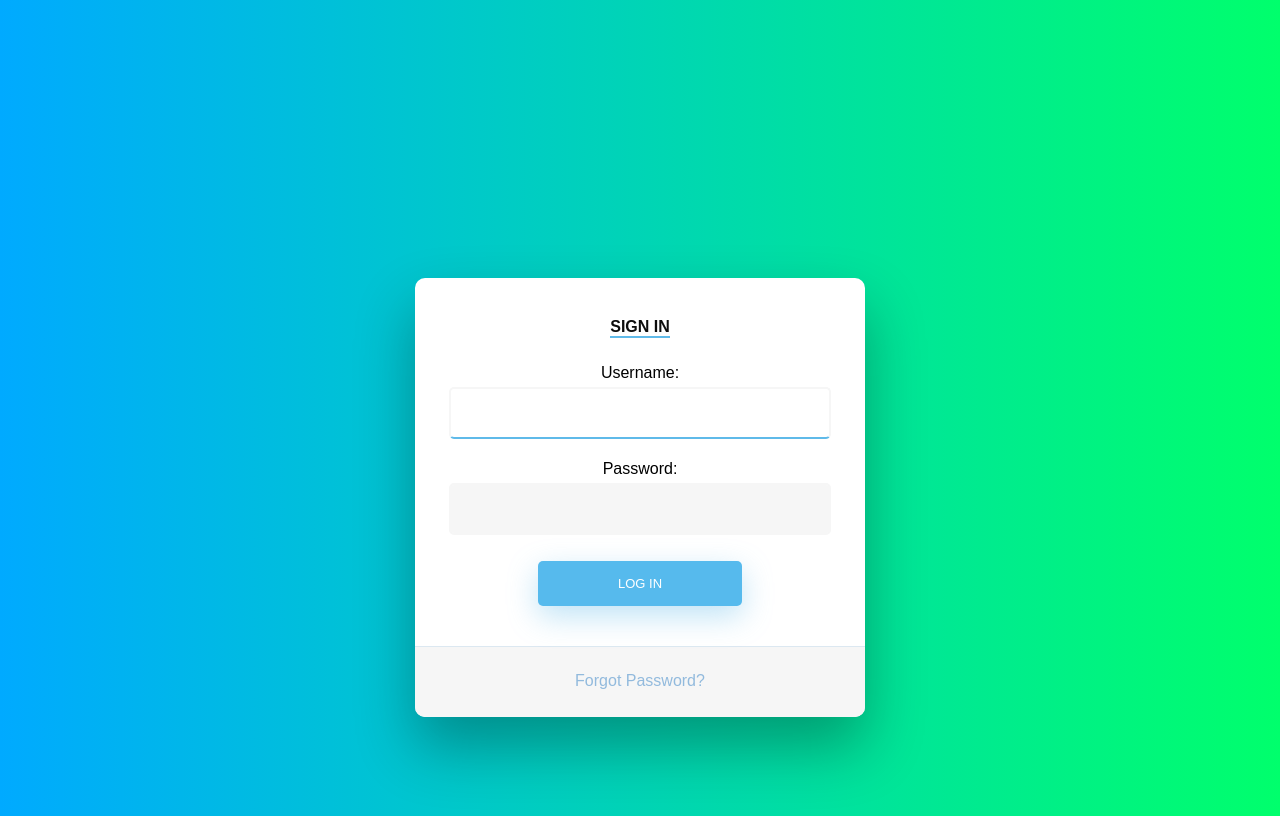
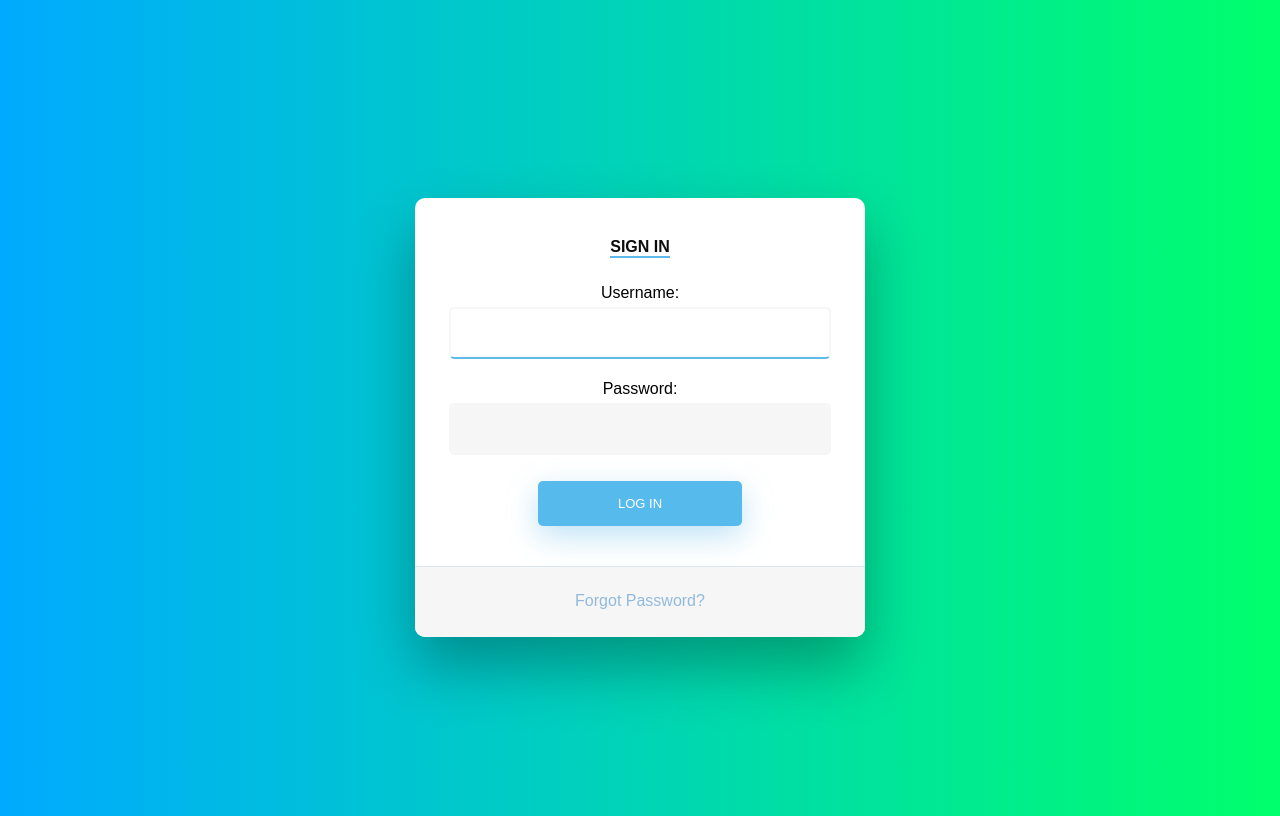
Before and after one commit to NivasReddy21/RecommendWAh, a Django app: page /accounts/login/ in a window 1280 px wide. Run offline with Django 3.2, Linux system fonts and the light colour scheme.

Commit message:
Made minor changes

```diff
--- a/recommendWAh/home_page/templates/registration/login.html
+++ b/recommendWAh/home_page/templates/registration/login.html
@@ -70,7 +70,7 @@
   }
 
   #formContent {
-    margin-top: 250px;
+    margin-top: 170px; /* TODO : something is wrong here, fix this with something that uses relative layouting*/
     -webkit-border-radius: 10px 10px 10px 10px;
     border-radius: 10px 10px 10px 10px;
     background: #fff;
```
